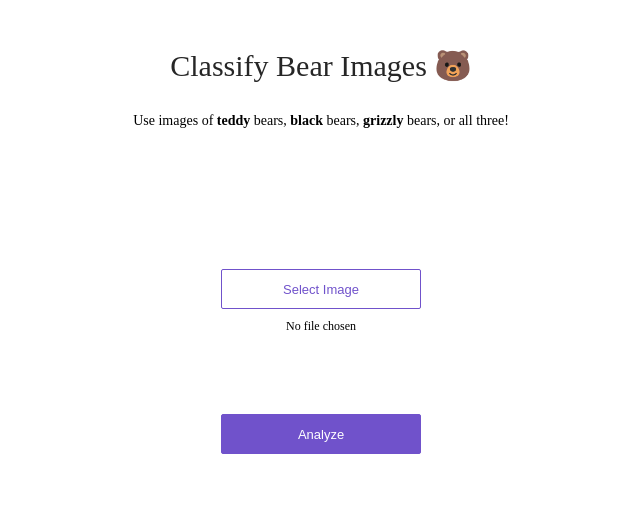
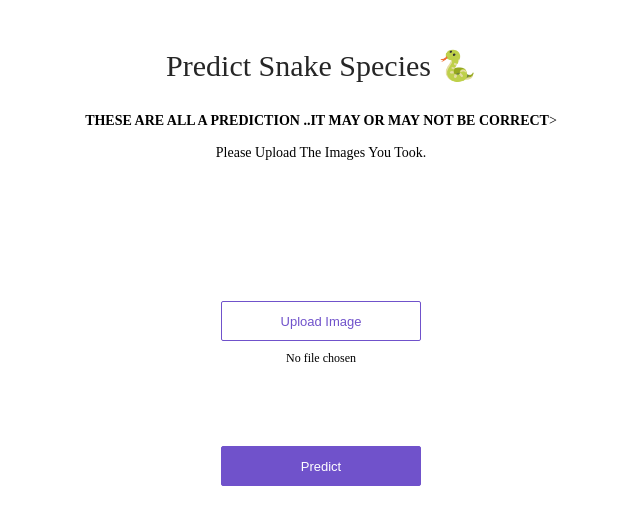
Before and after one commit to shakirck/Image-classifier-fast_ai, a plain HTML site: page app/view/index.html in a window 1280 px wide. Shown: the whole page, without its empty margins (319-959 px from the left). Drawn offline with Linux system fonts and the light colour scheme.

Commit message:
add changes to

```diff
--- a/app/view/index.html
+++ b/app/view/index.html
@@ -7,10 +7,10 @@
 <body>
 <div>
   <div class='center'>
-    <div class='title'>Classify Bear Images 🐻</div>
+    <div class='title'>Predict Snake Species 🐍 </div>
     <p>
-      Use images of <strong>teddy</strong> bears, <strong>black</strong> bears, <strong>grizzly</strong> bears, or
-      all three!
+      <strong>THESE ARE ALL A PREDICTION ..IT MAY OR MAY NOT BE CORRECT</strong>><br> <br>
+      Please Upload The Images You Took.
     </p>
     <div class='content'>
       <div class='no-display'>
@@ -21,7 +21,7 @@
                accept='image/*'
                onchange='showPicked(this)'>
       </div>
-      <button class='choose-file-button' type='button' onclick='showPicker()'>Select Image</button>
+      <button class='choose-file-button' type='button' onclick='showPicker()'>Upload Image</button>
       <div class='upload-label'>
         <label id='upload-label'>No file chosen</label>
       </div>
@@ -29,7 +29,7 @@
         <img id='image-picked' class='no-display' alt='Chosen Image' height='200'>
       </div>
       <div class='analyze'>
-        <button id='analyze-button' class='analyze-button' type='button' onclick='analyze()'>Analyze</button>
+        <button id='analyze-button' class='analyze-button' type='button' onclick='analyze()'>Predict</button>
       </div>
       <div class='result-label'>
         <label id='result-label'></label>
```
